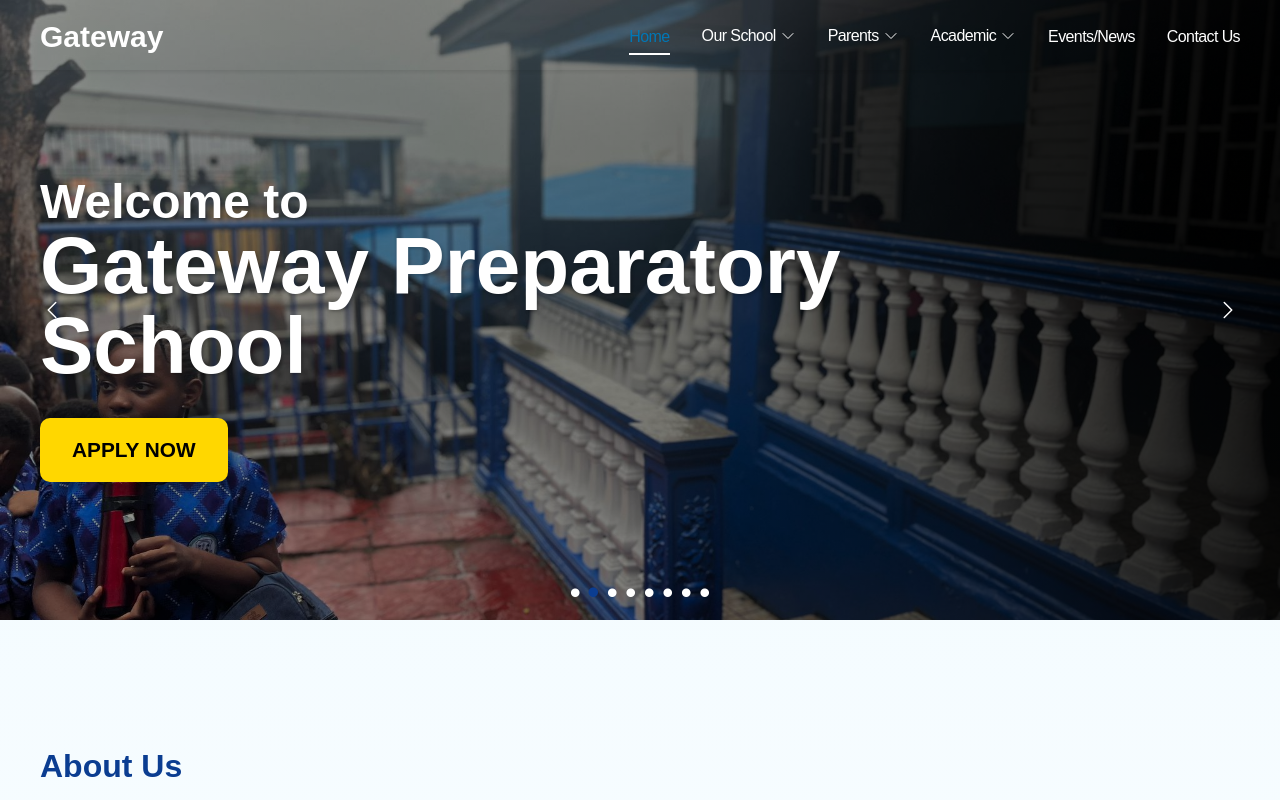
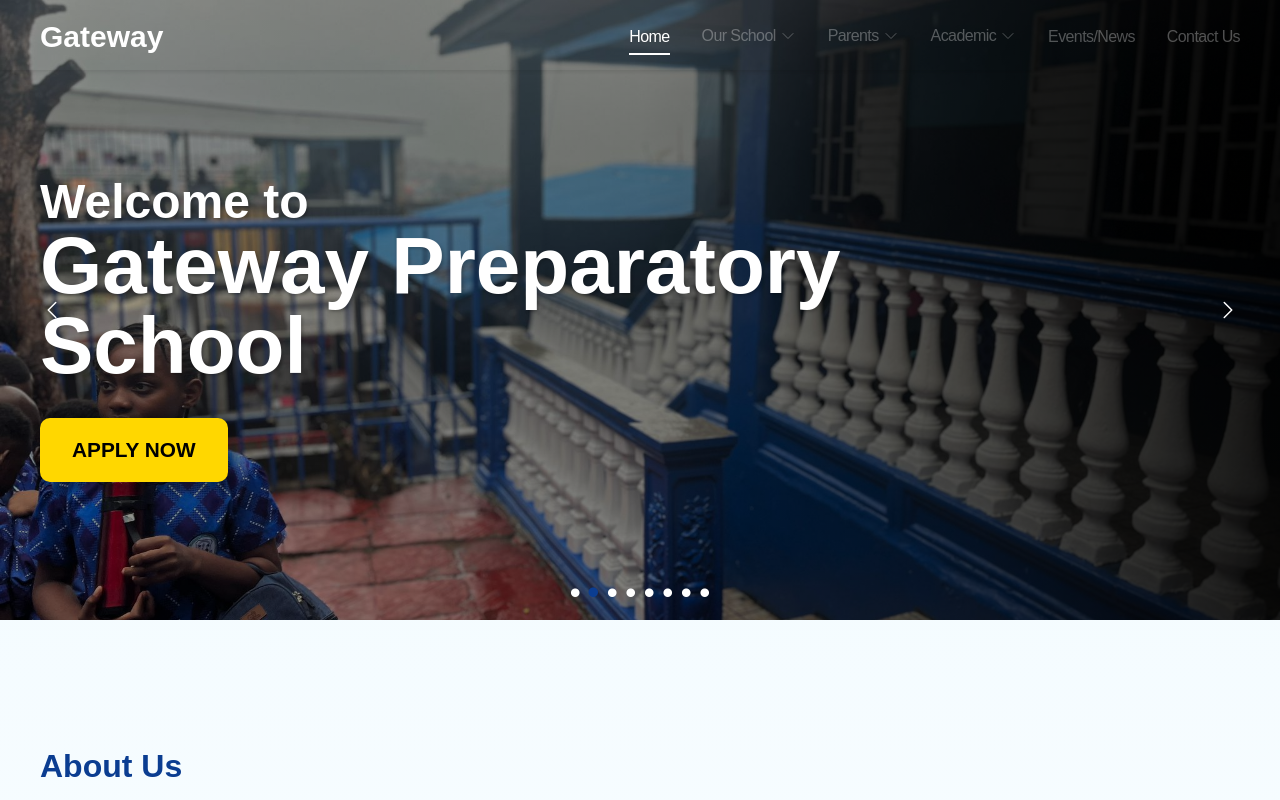
Before and after one commit to JohnSorba/gateway_school, a React (Create React App) app: page / in a window 1280 px wide. In both pictures the pointer is over the item 649 px from the left and 37 px from the top of the page. Shown: the top 800 px of the page. Built offline with nearby package versions, Linux system fonts and the light colour scheme.

Commit message:
Added Babel plugin

```diff
--- a/package.json
+++ b/package.json
@@ -33,8 +33,7 @@
     ]
   },
   "devDependencies": {
-    "tailwindcss": "^3.3.3",
-    "@babel/plugin-proposal-private-property-in-object": "7.21.11"
-
+    "@babel/plugin-transform-private-property-in-object": "^7.22.11",
+    "tailwindcss": "^3.3.3"
   }
 }
--- a/src/components/Footer.css
+++ b/src/components/Footer.css
@@ -50,10 +50,6 @@
   padding: 0.5rem 0.25rem;
 }
 
-.nav-link:hover {
-  color: var(--secondary-color);
-}
-
 .social-links {
   display: flex;
   justify-content: flex-start;
--- a/src/components/Hero.css
+++ b/src/components/Hero.css
@@ -20,7 +20,7 @@
   display: flex;
   flex-direction: column;
   justify-content: center;
-  align-items: start;
+  align-items: flex-start;
   gap: 2rem;
 }
 
--- a/src/components/Navbar.css
+++ b/src/components/Navbar.css
@@ -49,24 +49,31 @@
   display: flex;
   align-items: center;
   gap: 2rem;
-  color: var(--text-color);
+}
+
+.nav-links:hover > * {
+  opacity: 0.3;
+}
+
+.nav-links:hover > *:hover {
+  opacity: 1;
 }
 
 .nav-links > li {
   padding: 1rem 0rem;
 }
 
-.nav-link {
+.nav-links .nav-link {
   font-size: 1rem;
   font-weight: 500;
-  color: #fff;
+  /* color: #fff; */
   letter-spacing: -0.6px;
   padding: 0.5rem 0rem;
   border-bottom: 2px solid transparent;
 }
 
 .nav-link:hover {
-  color: #fff;
+  /* color: #fff; */
   border-bottom-color: #fff;
 }
 
@@ -90,7 +97,7 @@
   z-index: 1;
   opacity: 0;
   visibility: hidden;
-  transform: scale(0.37) translateX(-5px);
+  transform: scale(0.37) translateX(0px);
   transition: 0.15s ease-in-out;
   box-shadow: 1px 1px 6px rgba(0, 0, 0, 0.1), -1px -1px 6px rgba(0, 0, 0, 0.1);
 }
@@ -109,9 +116,10 @@ li:hover > .dropdown {
 }
 
 .dropdown-link:hover {
-  color: var(--main-bg-color);
-  transform: translateX(2px);
-  transition: transform 0.1s ease-in;
+  color: var(--primary-darkBlue);
+  border-radius: 5px;
+  background-color: rgba(0, 0, 0, 0.1);
+  transition: background-color 0.05s ease-in;
 }
 
 .nav-icon {
--- a/src/components/Services.css
+++ b/src/components/Services.css
@@ -116,7 +116,7 @@
 .service-description .flex-items {
   display: flex;
   justify-content: space-between;
-  align-items: end;
+  align-items: flex-end;
 }
 
 .nav-btn-container {
--- a/src/index.css
+++ b/src/index.css
@@ -21,7 +21,7 @@
 
   --tertiary-color: #90e0ef;
 
-  /* CHAT GPT COLOUR PALETTE */
+  /* CHATGPT COLOUR PALETTE */
 
   --primary-darkBlue: #0b3d91;
   --content-background: #66a3d2;
@@ -38,9 +38,6 @@
   margin: 0;
 }
 
-.bg {
-  background: linear-gradient();
-}
 /*
 @layer base {
   html {
@@ -49,16 +46,17 @@
 } */
 
 html {
-  /* font-size: 62.5%; */
-  color: black;
+  font-size: 100%;
 }
 body {
   font-family: "Montserrat", sans-serif;
   scroll-behavior: smooth;
+  /* color: #fff; */
 }
 
 .main-header {
   width: 100%;
+  color: #fff;
 }
 
 /* TABLET SCREENS */
```
Also changed, not shown: 1 other file (tests, documents, lock files or other folders).
